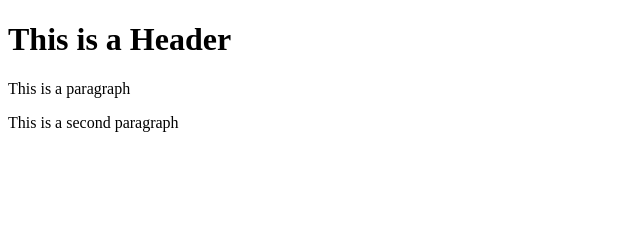
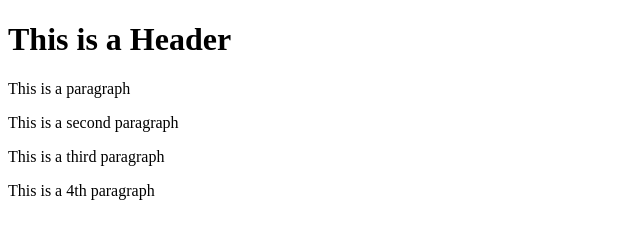
Before and after one commit to Xagev/git-test, a website: page index.html in a window 1280 px wide. Shown: the whole page, without its empty margins (0-640 px from the left). Drawn offline with Linux system fonts and the light colour scheme.

Commit message:
fourth commit

```diff
--- a/index.html
+++ b/index.html
@@ -6,5 +6,7 @@
     <h1>This is a Header</h1>
     <p>This is a paragraph</p>
     <p>This is a second paragraph</p>
+    <p>This is a third paragraph</p>
+    <p>This is a 4th paragraph</p>
   <body>
 </html>
```
Also changed, not shown: package.json (added, +24 -0 lines), 2 other files.
